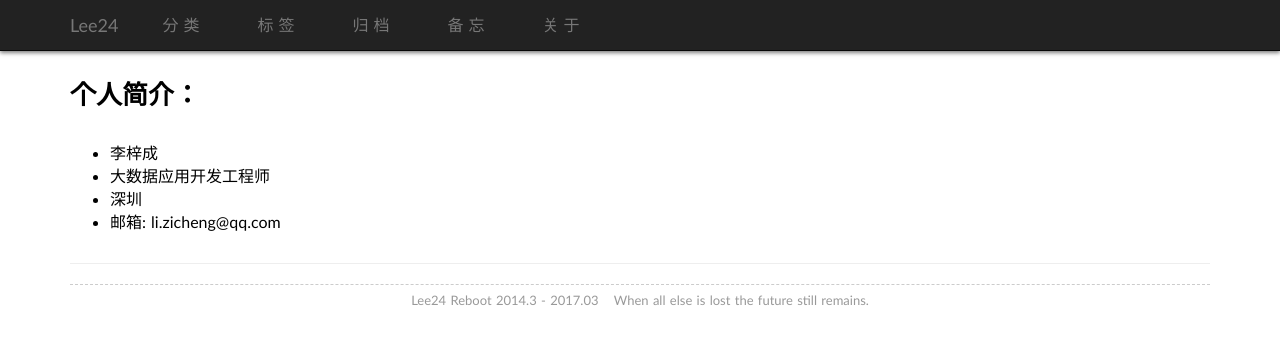
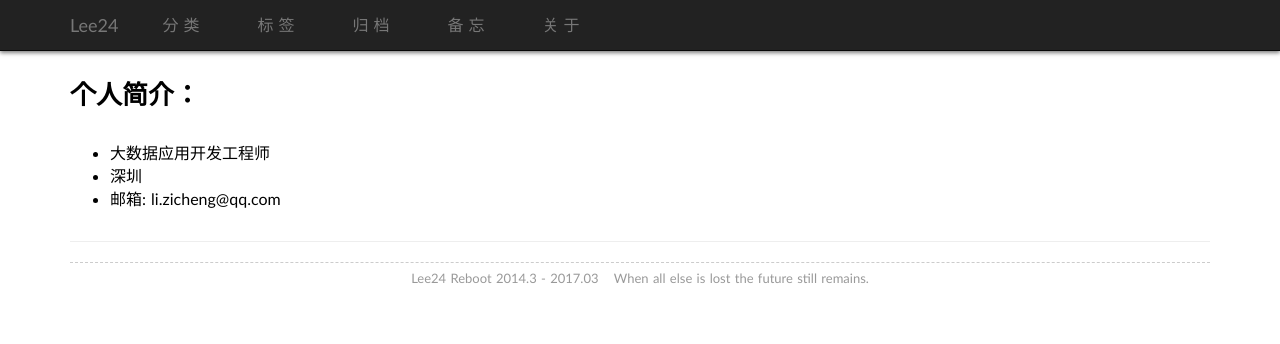
Before and after one commit to Lee24/Lee24.github.io, a Jekyll site: the page built from about.md, in a window 1280 px wide. Shown: the top 344 px of the page. Built offline with Jekyll 4.4.1, drawn with Linux system fonts in a browser that asks for light colours; comment, search, counter and statistics services are not loaded.

Commit message:
去掉名字

```diff
--- a/about.md
+++ b/about.md
@@ -5,7 +5,6 @@ title: "关于：About"
 
 ## 个人简介：
 
-* 李梓成
 * 大数据应用开发工程师
 * 深圳
 * 邮箱: li.zicheng@qq.com
```
